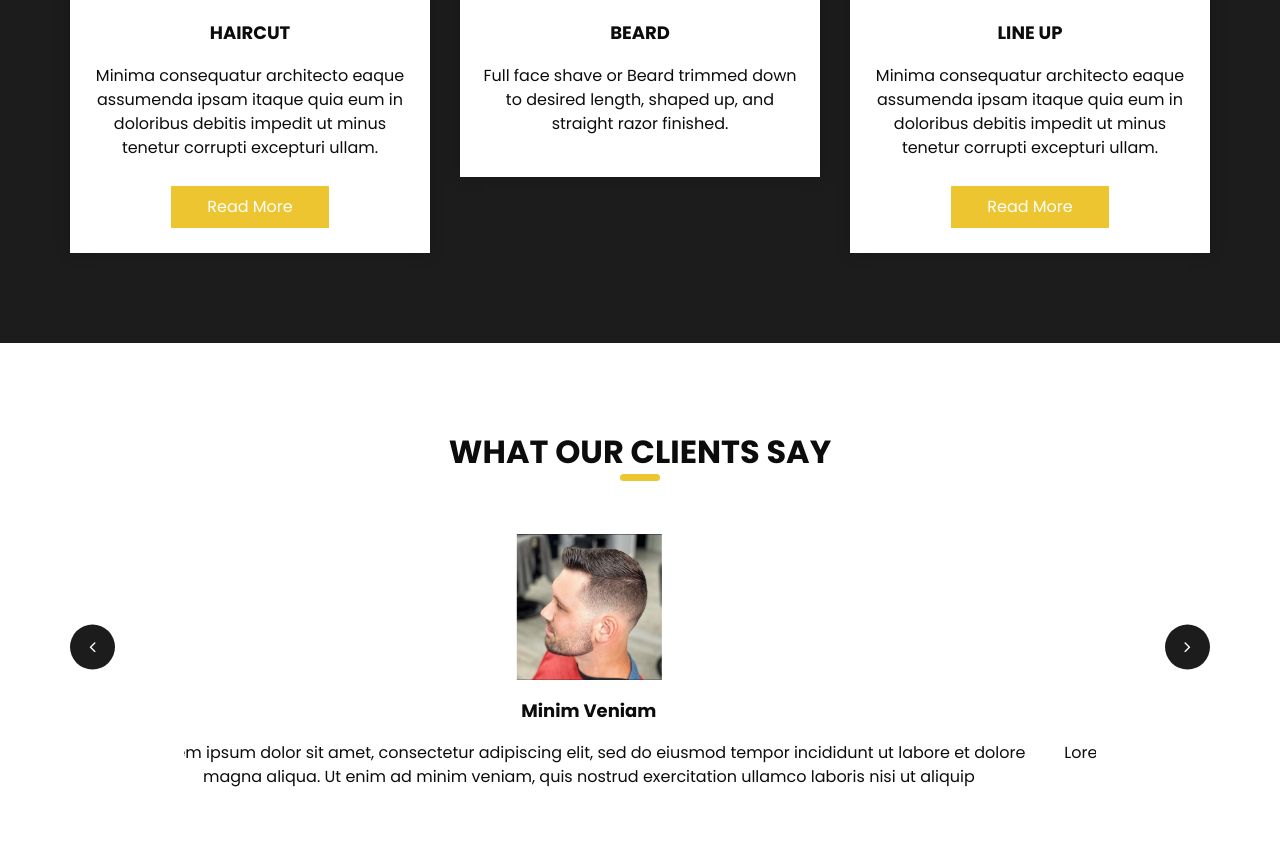
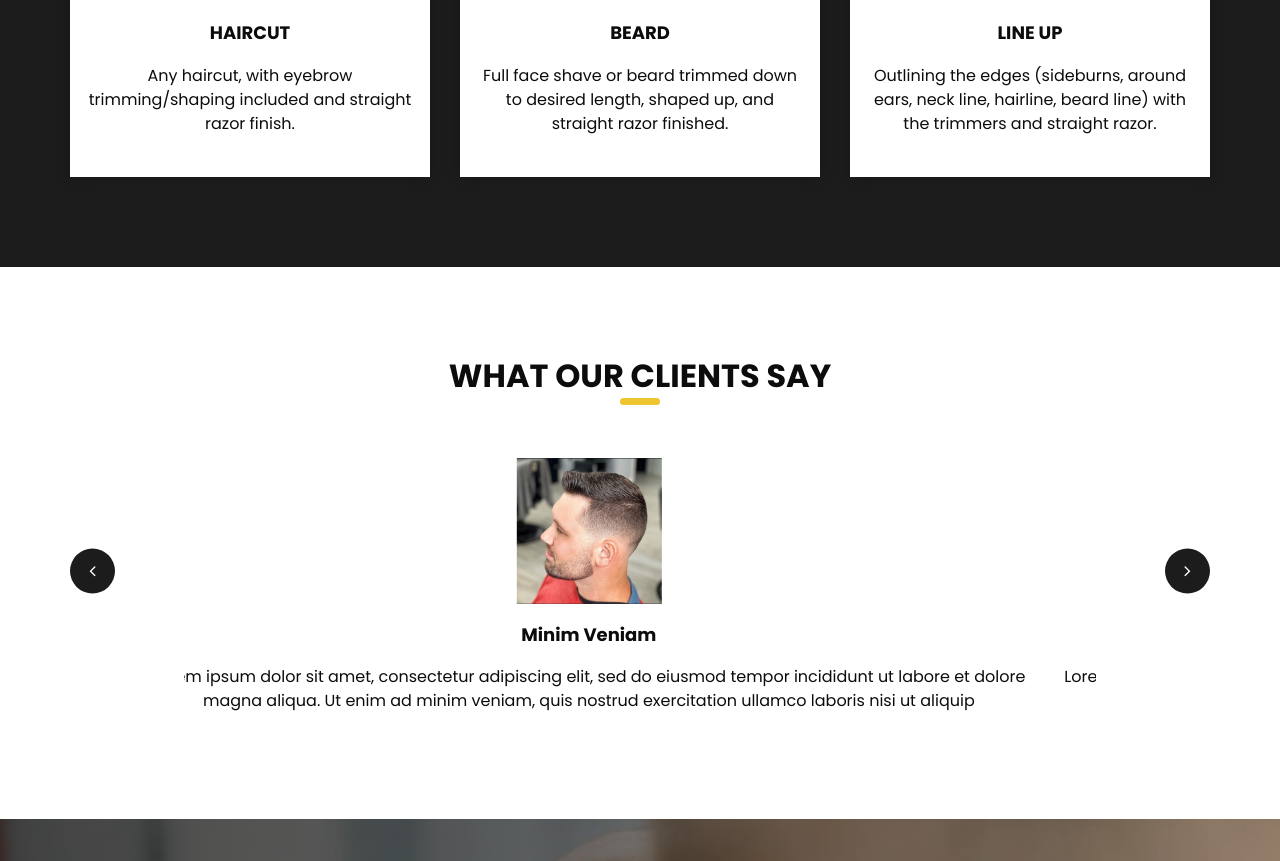
Before and after one commit to majesticbarbershop913/Website, a plain HTML site: page index.html in a window 1280 px wide. Shown: the part 2054-2915 px from the top of the page. Drawn offline with Linux system fonts and the light colour scheme.

Commit message:
Update index.html

```diff
--- a/index.html
+++ b/index.html
@@ -238,11 +238,8 @@
                 Haircut
               </h6>
               <p>
-                Minima consequatur architecto eaque assumenda ipsam itaque quia eum in doloribus debitis impedit ut minus tenetur corrupti excepturi ullam.
+                Any haircut, with eyebrow trimming/shaping included and straight razor finish.
               </p>
-              <a href="">
-                Read More
-              </a>
             </div>
           </div>
         </div>
@@ -256,7 +253,7 @@
                 Beard
               </h6>
               <p>
-                Full face shave or Beard trimmed down to desired length, shaped up, and straight razor finished.
+                Full face shave or beard trimmed down to desired length, shaped up, and straight razor finished.
               </p>
             </div>
           </div>
@@ -271,11 +268,8 @@
                 Line up
               </h6>
               <p>
-                Minima consequatur architecto eaque assumenda ipsam itaque quia eum in doloribus debitis impedit ut minus tenetur corrupti excepturi ullam.
+                Outlining the edges (sideburns, around ears, neck line, hairline, beard line) with the trimmers and straight razor.
               </p>
-              <a href="">
-                Read More
-              </a>
             </div>
           </div>
         </div>
```
